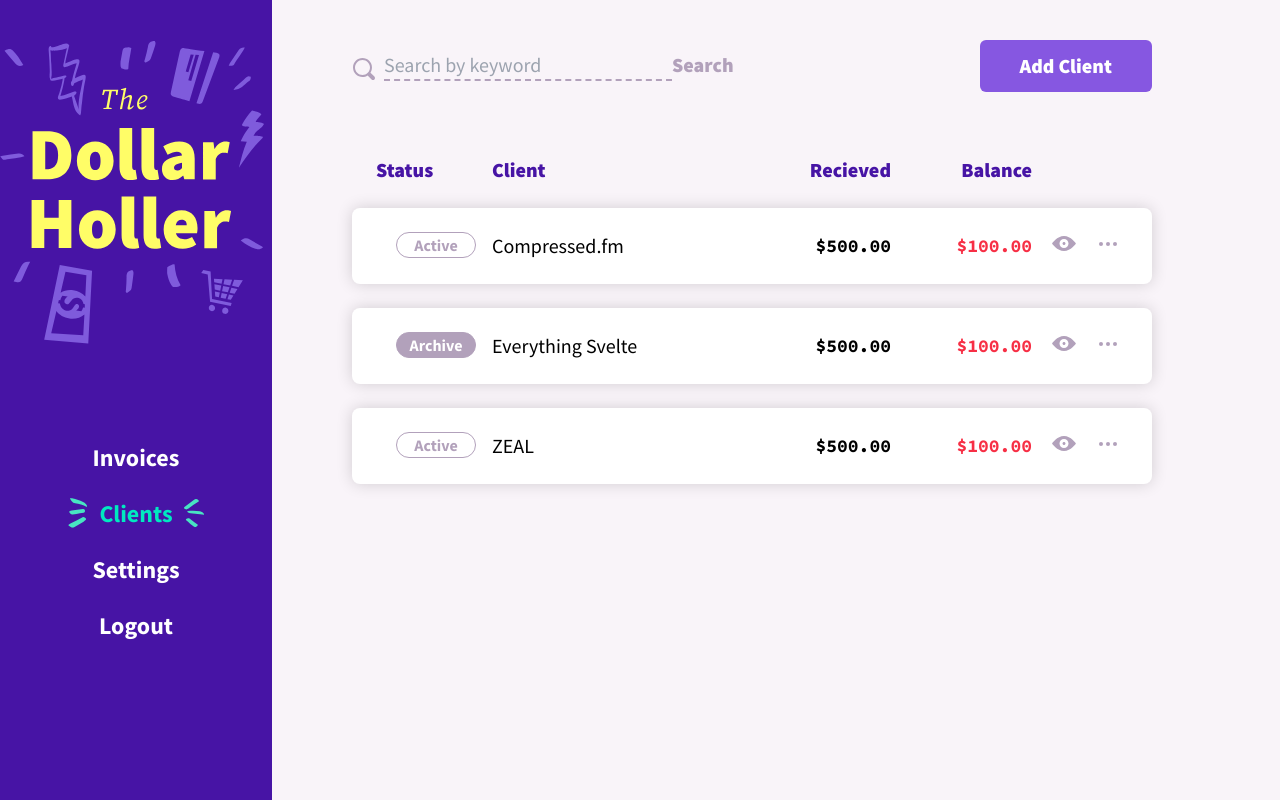
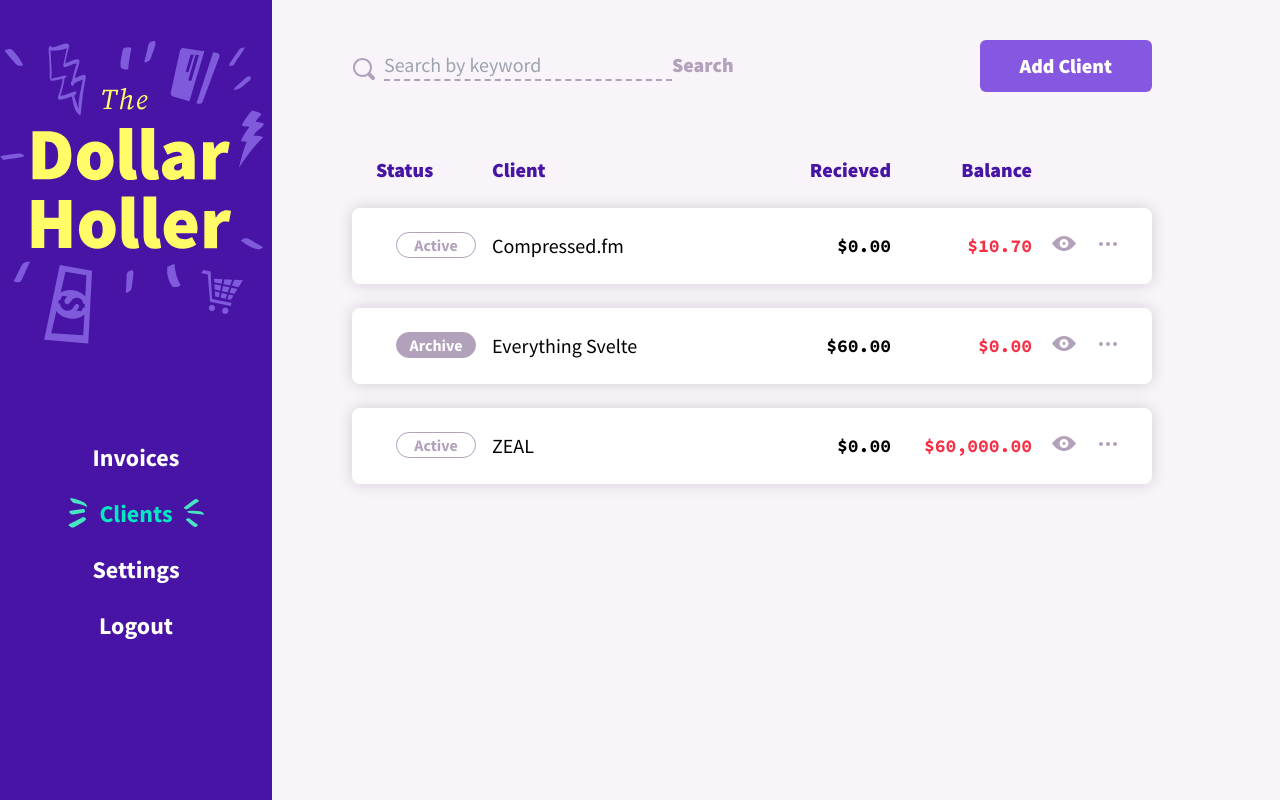
Before and after one commit to StanSkrivanek/dhsupa, a SvelteKit app: page /clients in a window 1280 px wide. Built offline with nearby package versions, Linux system fonts and the light colour scheme.

Commit message:
UPDATE: ClientRow component and moneyHelper file to dispaly correct values in Recieved and Balance

```diff
--- a/src/global.d.ts
+++ b/src/global.d.ts
@@ -22,6 +22,7 @@ interface Client {
   city?: string;
   state?: string;
   zip?: string;
+  invoices?: Invoice[];
 }
 
 interface LineItem {
--- a/src/lib/utils/moneyHelpers.ts
+++ b/src/lib/utils/moneyHelpers.ts
@@ -55,7 +55,7 @@ export const addThousandSeparator = (num: string): string => {
  */
 export const sumInvoices = (invoices: Invoice[] | undefined): number => {
   if (!invoices) return 0;
-  return invoices.reduce((prevValue, curValue) => prevValue + sumLineItems(curValue.lineItems), 0);
+  return invoices.reduce((prevValue, curValue) => prevValue + invoiceTotal(curValue.lineItems, curValue.discount), 0);
 };
 /**
  * convert amount in decimal format to cents
@@ -67,7 +67,7 @@ export const dollarsToCents = (dollars: number): number => {
 };
 
 /**
- * takes lineItems nad discount and returns the invoice total
+ * takes lineItems plus discount and returns the invoice total
  * @param {Array | undefined} lineItems
  * @param {number | undefined} discount
  * @returns {number}
--- a/src/routes/(dashboard)/clients/ClientRow.svelte
+++ b/src/routes/(dashboard)/clients/ClientRow.svelte
@@ -7,13 +7,35 @@
   import AdditionalOptions from '$lib/components/AdditionalOptions.svelte';
   import Activate from '$lib/components/Icon/Activate.svelte';
   import Archive from '$lib/components/Icon/Archive.svelte';
+  import { centsToDollars, sumInvoices } from '$lib/utils/moneyHelpers';
 
   export let client: Client;
-
+  console.log({ client });
   let isAdditionalMenuShowing = false;
   //   let isOptionsDisabled = false;
   //   let isModalShowing = false;
   //   let isInvoiceFormShowing = false;
+
+  const recievedInvoices = () => {
+    if (client?.invoices) {
+      // get invoices that have been paid
+      const paidInvoices = client.invoices.filter((invoice) => invoice.invoiceStatus === 'paid');
+      //   get the sum of all paid invoices
+      return sumInvoices(paidInvoices);
+    } else {
+      return 0;
+    }
+  };
+  const balanceInvoices = () => {
+   if (client?.invoices) {
+      // get invoices that have NOT been paid
+      const paidInvoices = client.invoices.filter((invoice) => invoice.invoiceStatus !== 'paid');
+      //   get the sum of all unpaid invoices
+      return sumInvoices(paidInvoices);
+    } else {
+      return 0;
+    }
+  };
 
   const toggleAdditionalMenu = () => {
     isAdditionalMenuShowing = !isAdditionalMenuShowing;
@@ -27,7 +49,7 @@
     isAdditionalMenuShowing = false;
   };
   const handleArchive = () => {
-   client.clientStatus = 'archive';
+    client.clientStatus = 'archive';
     isAdditionalMenuShowing = false;
   };
   const handleDelete = () => {
@@ -39,8 +61,8 @@
 <div class="client-table rounded-lg bg-white py-3 shadow-tableRow lg:py-6">
   <div><Tag className="ml-auto" label={client.clientStatus} /></div>
   <div class="truncate whitespace-nowrap text-base lg:text-xl">{client.name}</div>
-  <div class="text-right font-mono text-sm font-bold lg:text-lg">$500.00</div>
-  <div class="text-right font-mono text-sm font-bold text-scarlet lg:text-lg">$100.00</div>
+  <div class="text-right font-mono text-sm font-bold lg:text-lg">${centsToDollars(recievedInvoices())}</div>
+  <div class="text-right font-mono text-sm font-bold text-scarlet lg:text-lg">${centsToDollars(balanceInvoices())}</div>
   <div class="viewBtn hidden text-sm lg:block ">
     <a href="#" class="center text-pastelPurple hover:text-daisyBush"><Eye /></a>
   </div>
--- a/src/seed.json
+++ b/src/seed.json
@@ -1,7 +1,166 @@
 {
+  "clients": [
+    {
+      "city": "Somewhereville",
+      "clientStatus": "active",
+      "email": "compressed@example.com",
+      "id": "1",
+      "invoices": [
+        {
+          "client": {
+            "name": "Compressed.fm"
+          },
+          "createdAt": "2022-07-01",
+          "discount": 10,
+          "dueDate": "2022-07-31",
+          "id": "1",
+          "invoiceNumber": "12345",
+          "invoiceStatus": "draft",
+          "issueDate": "2022-07-01",
+          "lineItems": [
+            {
+              "amount": 100,
+              "description": "Podcast Episode #1",
+              "id": "1",
+              "quantity": 1
+            },
+            {
+              "amount": 200,
+              "description": "Podcast Episode #2",
+              "id": "2",
+              "quantity": 1
+            }
+          ],
+          "notes": "**This** please.",
+          "subject": "Podcast Episodes",
+          "terms": "_Pay_ me."
+        },
+        {
+          "client": {
+            "name": "Compressed.fm"
+          },
+          "createdAt": "2022-07-01",
+          "discount": 0,
+          "dueDate": "2022-07-06",
+          "id": "2",
+          "invoiceNumber": "12352",
+          "invoiceStatus": "draft",
+          "issueDate": "2022-07-08",
+          "lineItems": [
+            {
+              "amount": 300,
+              "description": "Podcast Episode #1",
+              "id": "3",
+              "quantity": 1
+            },
+            {
+              "amount": 500,
+              "description": "Podcast Episode #2",
+              "id": "4",
+              "quantity": 1
+            }
+          ],
+          "subject": "Podcast Episodes"
+        }
+      ],
+      "name": "Compressed.fm",
+      "state": "TN",
+      "street": "123 Street",
+      "zip": "12345"
+    },
+    {
+      "city": "Nowhere",
+      "clientStatus": "archive",
+      "email": "everythingsvelte@test.com",
+      "id": "2",
+      "invoices": [
+        {
+          "client": {
+            "name": "Everything Svelte"
+          },
+          "createdAt": "2022-07-01",
+          "dueDate": "2022-10-06",
+          "id": "6",
+          "invoiceNumber": "12346",
+          "invoiceStatus": "paid",
+          "issueDate": "2022-07-01",
+          "lineItems": [
+            {
+              "amount": 1000,
+              "description": "Complete Tier",
+              "id": "5",
+              "quantity": 1
+            },
+            {
+              "amount": 5000,
+              "description": "Starter Tier",
+              "id": "6",
+              "quantity": 2
+            }
+          ],
+          "subject": "Course Material"
+        }
+      ],
+      "name": "Everything Svelte",
+      "state": "TN",
+      "street": "456 Drive",
+      "zip": "67890"
+    },
+    {
+      "city": "Anywhere",
+      "clientStatus": "active",
+      "email": "zeal@test.com",
+      "id": "3",
+      "invoices": [
+        {
+          "client": {
+            "name": "ZEAL"
+          },
+          "createdAt": "2022-07-06",
+          "dueDate": "2022-10-06",
+          "id": "5",
+          "invoiceNumber": "12348",
+          "invoiceStatus": "sent",
+          "issueDate": "2022-07-06",
+          "lineItems": [
+            {
+              "amount": 1000000,
+              "description": "Website Development",
+              "id": "1",
+              "quantity": 1
+            }
+          ],
+          "subject": "Website"
+        },
+        {
+          "client": {
+            "name": "ZEAL"
+          },
+          "createdAt": "2022-07-01",
+          "dueDate": "2022-06-06",
+          "id": "7",
+          "invoiceNumber": "12347",
+          "invoiceStatus": "sent",
+          "issueDate": "2022-07-01",
+          "lineItems": [
+            {
+              "amount": 5000000,
+              "description": "Website Design",
+              "id": "4",
+              "quantity": 1
+            }
+          ],
+          "subject": "Website"
+        }
+      ],
+      "name": "ZEAL",
+      "state": "TN",
+      "street": "789 Boulevard",
+      "zip": "87654"
+    }
+  ],
   "invoices": [
     {
-      "id": "1",
       "client": {
         "city": "Somewhereville",
         "clientStatus": "active",
@@ -12,11 +171,13 @@
         "street": "123 Main Street",
         "zip": "12345"
       },
+      "createdAt": "2022-07-01",
+      "discount": 10,
+      "dueDate": "2022-07-31",
+      "id": "1",
+      "invoiceNumber": "12345",
       "invoiceStatus": "draft",
       "issueDate": "2022-07-01",
-      "invoiceNumber": "12345",
-      "dueDate": "2022-07-31",
-      "subject": "Podcast Episodes",
       "lineItems": [
         {
           "amount": 100,
@@ -31,34 +192,34 @@
           "quantity": 1
         }
       ],
-      "discount": 10,
       "notes": "**This** please.",
-      "terms": "_Pay_ me.",
-      "createdAt": "2022-07-01"
+      "subject": "Podcast Episodes",
+      "terms": "_Pay_ me."
     },
     {
-      "id": "2",
       "client": {
+        "city": "Somewhereville",
+        "clientStatus": "active",
+        "email": "compressed@example.com",
         "id": "1",
-        "clientStatus": "active",
         "name": "Compressed.fm",
-        "email": "compressed@example.com",
+        "state": "TN",
         "street": "123 Main Street",
-        "city": "Somewhereville",
-        "state": "TN",
         "zip": "12345"
       },
       "createdAt": "2022-07-01",
+      "discount": 0,
       "dueDate": "2022-07-06",
+      "id": "2",
       "invoiceNumber": "12352",
       "invoiceStatus": "draft",
       "issueDate": "2022-07-08",
       "lineItems": [
         {
+          "amount": 300,
+          "description": "Podcast Episode #1",
           "id": "3",
-          "description": "Podcast Episode #1",
-          "quantity": 1,
-          "amount": 300
+          "quantity": 1
         },
         {
           "amount": 500,
@@ -67,7 +228,6 @@
           "quantity": 1
         }
       ],
-      "discount": 15,
       "subject": "Podcast Episodes"
     },
     {
@@ -100,7 +260,6 @@
           "quantity": 2
         }
       ],
-      "discount": 0,
       "subject": "Course Material"
     },
     {
@@ -114,7 +273,7 @@
         "zip": "56789"
       },
       "createdAt": "2022-07-01",
-      "dueDate": "2022-24-11",
+      "dueDate": "2022-06-06",
       "id": "7",
       "invoiceNumber": "12347",
       "invoiceStatus": "sent",
@@ -127,7 +286,6 @@
           "quantity": 1
         }
       ],
-      "discount": 0,
       "subject": "Website"
     },
     {
@@ -154,50 +312,15 @@
           "quantity": 1
         }
       ],
-      "discount": 5,
       "subject": "Website"
     }
   ],
-  "clients": [
-    {
-      "street": "123 Street",
-      "city": "Somewhereville",
-      "email": "compressed@example.com",
-      "id": "1",
-      "name": "Compressed.fm",
-      "state": "TN",
-      "zip": "12345",
-      "clientStatus": "active"
-
-    },
-    {
-      "street": "456 Drive",
-      "city": "Nowhere",
-      "email": "everythingsvelte@test.com",
-      "id": "2",
-      "name": "Everything Svelte",
-      "state": "TN",
-      "zip": "67890",
-      "clientStatus": "archive"
-    },
-    {
-      "street": "789 Boulevard",
-      "city": "Anywhere",
-      "email": "zeal@test.com",
-      "id": "3",
-      "name": "ZEAL",
-      "state": "TN",
-      "zip": "87654",
-      "clientStatus": "active"
-    }
-  ],
   "settings": {
-    "Name": "Finediv Studio",
-    "Email": "finedivstudio@gmail.com",
-    "Street": "Ballincollig",
-    "City": "Cork",
-    "State": "Ireland",
-    "Zip": "T12 P345",
-    "clientStatus": "archive"
+    "city": "Coolville",
+    "email": "amy@example.com",
+    "myName": "Amy Dutton",
+    "state": "TN",
+    "street": "123 Awesome Street",
+    "zip": "54321"
   }
 }
```
Also changed, not shown: src/_seed.json (added, +203 -0 lines).
